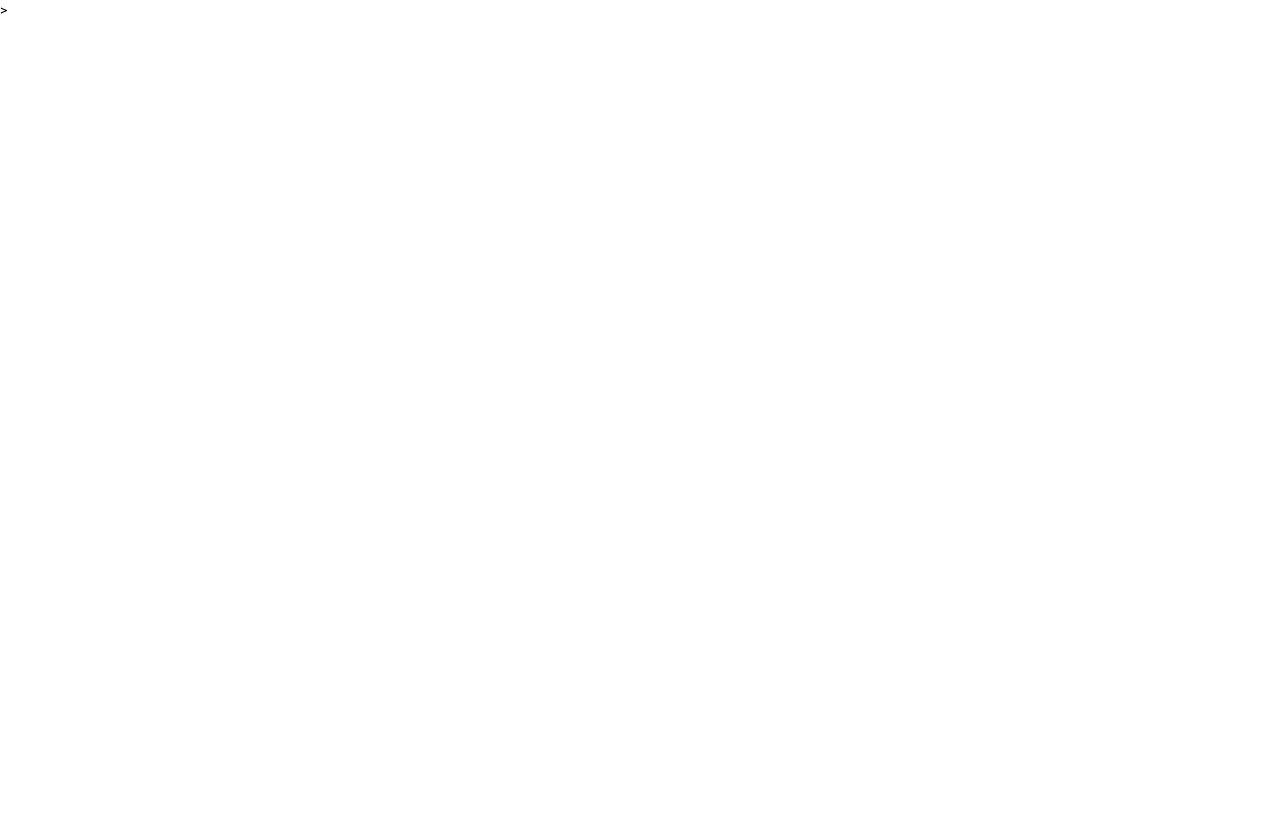
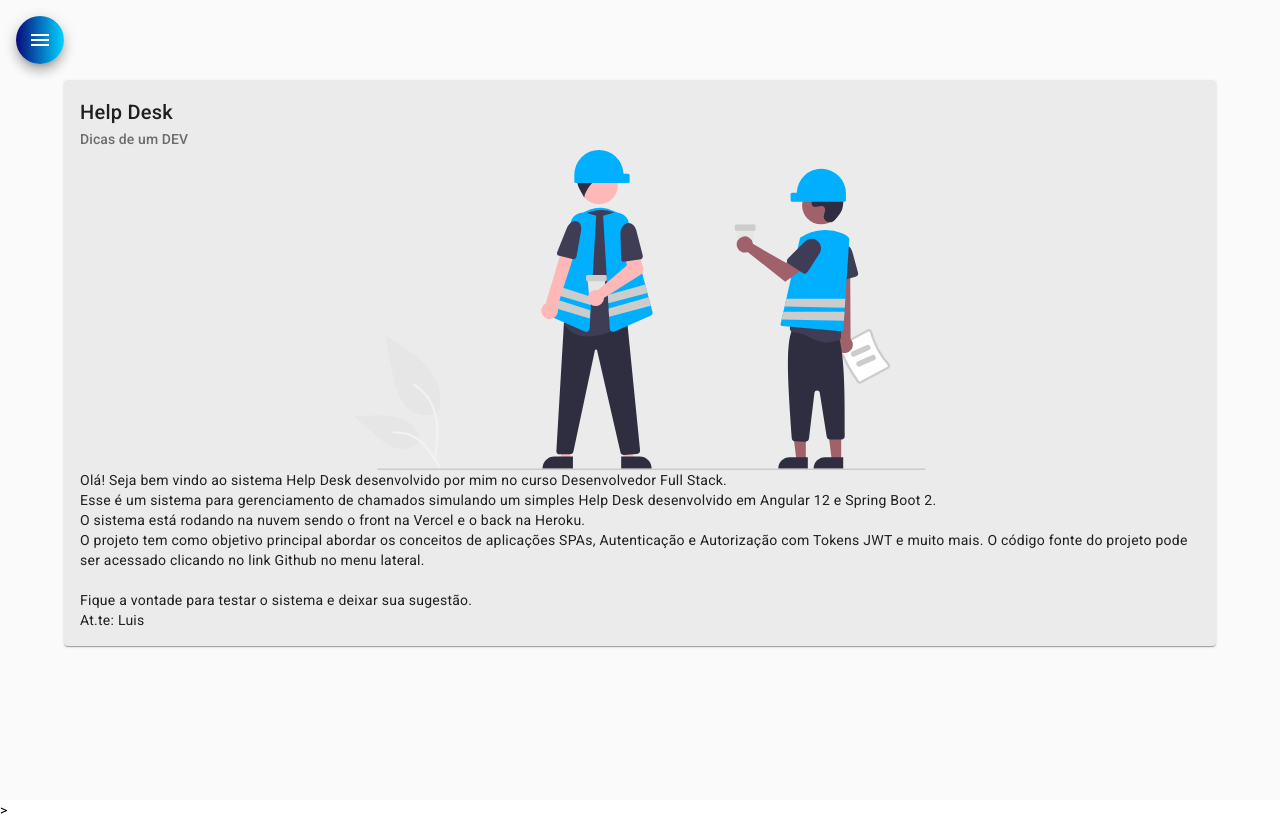
Before and after one commit to LuisFernandoBR2019/helpdesk-front, an Angular app: page /home in a window 1280 px wide. Before the commit this address led to /. Built offline with nearby package versions, Linux system fonts and the light colour scheme.

Commit message:
upload component home

```diff
--- a/src/app/app.module.ts
+++ b/src/app/app.module.ts
@@ -29,11 +29,13 @@
 // Componentes do projeto
 import { NavComponent } from './components/nav/nav.component';
 import { AppRoutingModule } from './app-routing.module';
+import { HomeComponent } from './components/home/home.component';
 
 @NgModule({
   declarations: [
     AppComponent,
-    NavComponent
+    NavComponent,
+    HomeComponent
   ],
   imports: [
     BrowserModule,
--- /dev/null
+++ b/src/app/components/home/home.component.css
@@ -0,0 +1,9 @@
+.card {
+    width: 90%;
+    margin: 1rem auto;
+    background-color: rgb(235, 235, 235);
+}
+
+img{
+    height: 20rem;
+}
--- /dev/null
+++ b/src/app/components/home/home.component.html
@@ -0,0 +1,18 @@
+<mat-card class="card mat-elevation-z8">
+    <mat-card-header>
+      <mat-card-title>Help Desk</mat-card-title>
+      <mat-card-subtitle>Dicas de um DEV</mat-card-subtitle>
+    </mat-card-header>
+    <img mat-card-image src="assets/img/home-image.svg" alt="Image Home Help Desk">
+    <mat-card-content>
+      <p>
+       Olá! Seja bem vindo ao sistema Help Desk desenvolvido por mim no curso Desenvolvedor Full Stack.<br />
+       Esse é um sistema para gerenciamento de chamados simulando um simples Help Desk desenvolvido em Angular 12 e
+       Spring Boot 2. <br />O sistema está rodando na nuvem sendo o front na Vercel e o back na Heroku.<br />
+       O projeto tem como objetivo principal abordar os conceitos de aplicações SPAs, Autenticação e Autorização com
+       Tokens JWT e muito mais. O código fonte do projeto pode ser acessado clicando no link Github no menu lateral.
+       <br /><br /> Fique a vontade para testar o sistema e deixar sua sugestão.
+       <br /> At.te: Luis
+      </p>
+    </mat-card-content>
+  </mat-card>
--- a/src/app/components/nav/nav.component.html
+++ b/src/app/components/nav/nav.component.html
@@ -18,7 +18,7 @@
                 <i class="material-icons">support</i>
                 Chamados
             </a>
-            <a mat-list-item href="https://github.com/juliocarvalho2019/helpdesk-front" target="_blank">
+            <a mat-list-item href="https://github.com/LuisFernandoBR2019/helpdesk-front" target="_blank">
                 <i class="material-icons">code</i>
                 Github
             </a>
```
Also changed, not shown: src/app/app-routing.module.ts (+5 -2 lines), src/app/components/home/home.component.ts (added, +10 -0 lines).
